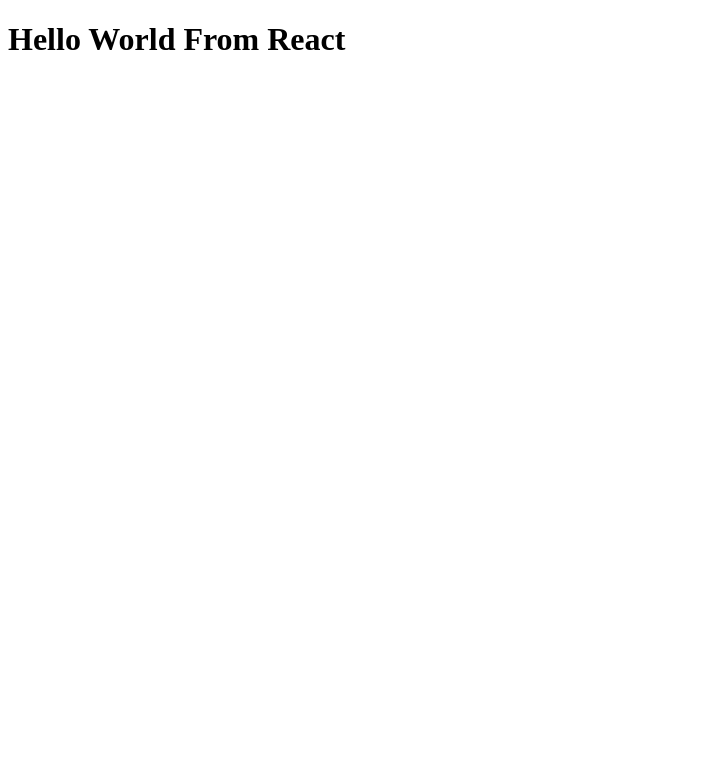
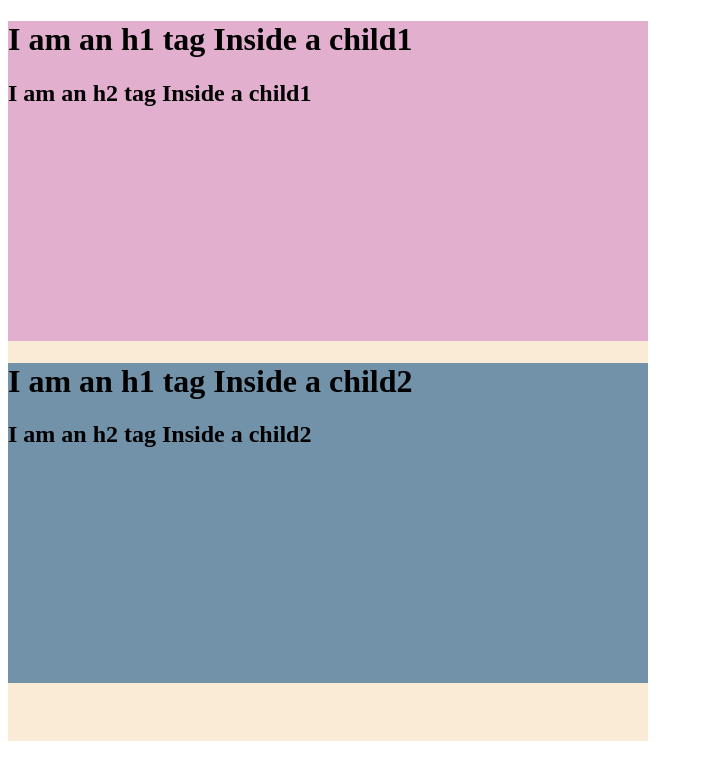
Before and after one commit to PunditWhoCodes/Namaste-React-Daily-Code-Notes, a plain HTML site: page index.html in a window 1280 px wide. Shown: the whole page, without its empty margins (0-703 px from the left). Drawn offline with nearby package versions, Linux system fonts and the light colour scheme.

Commit message:
Episode-01

```diff
--- /dev/null
+++ b/App.js
@@ -0,0 +1,20 @@
+{/* <div id = "parent">
+    <div id = "child1">
+        <h1>I am h1 tag</h1>
+        <h2>I am h2 tag</h2>
+    </div>
+    <div id = "child2">
+        <h1>I am h1 tag</h1>
+        <h2>I am h2 tag</h2>
+    </div>
+</div> */}
+
+
+// Here we have craeted a new element using React.createElement and it accepts 3 arguments: 1). what to create 2). Inside this object we can provide attributes to tag 3). what to write inside inside element.
+const parent = React.createElement("div", {id:"parent"}, [React.createElement("div", {id:"child1"}, [React.createElement("h1", {}, "I am an h1 tag Inside a child1"), React.createElement("h2", {}, "I am an h2 tag Inside a child1")]), React.createElement("div", {id:"child2"}, [React.createElement("h1", {}, "I am an h1 tag Inside a child2"), React.createElement("h2", {}, "I am an h2 tag Inside a child2")])]);
+
+// Here we are using ReactDOM because here we wan to show this on browser for that we need to use ReactDOM.
+const root = ReactDOM.createRoot(document.getElementById("root"));
+
+// Here we are using render method which will render our heading element inside root.
+root.render(parent);
--- /dev/null
+++ b/index.css
@@ -0,0 +1,21 @@
+#heading {
+    color: brown;
+}
+
+#parent {
+    background-color: antiquewhite;
+    height: 90vh;
+    width: 50vw;
+}
+
+#child1 {
+    background-color: rgb(226, 175, 207);
+    height: 40vh;
+    width: 50vw;
+}
+
+#child2 {
+    background-color: rgb(113, 146, 168);
+    height: 40vh;
+    width: 50vw;
+}
--- a/index.html
+++ b/index.html
@@ -4,6 +4,7 @@
     <meta charset="UTF-8" />
     <meta name="viewport" content="width=device-width, initial-scale=1.0" />
     <title>Learning React</title>
+    <link rel="stylesheet" href="index.css">
   </head>
   <body>
     <div id="root"></div>
@@ -20,15 +21,6 @@
       src="https://unpkg.com/react-dom@18/umd/react-dom.development.js"
     ></script>
 
-    <script>
-        // Here we have craeted a new element using React.createElement and it accepts 3 arguments: 1). what to create 2). Inside this object we can provide attributes to tag 3). what to write inside inside element.
-        const heading  = React.createElement("h1", {}, "Hello World From React");
-
-        // Here we are using ReactDOM because here we wan to show this on browser for that we need to use ReactDOM.
-        const root = ReactDOM.createRoot(document.getElementById("root"));
-
-        // Here we are using render method which will render our heading element inside root.
-        root.render(heading);
-    </script>
+    <script src="./App.js"></script>
   </body>
 </html>
```
